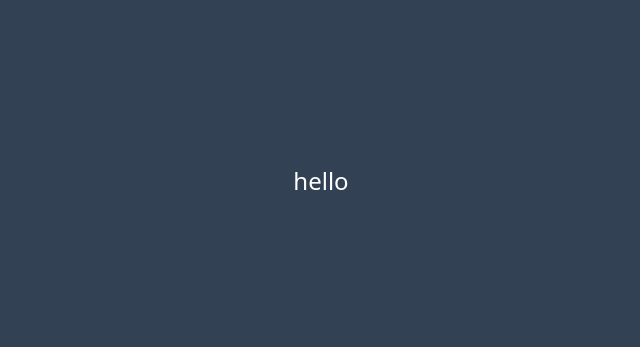
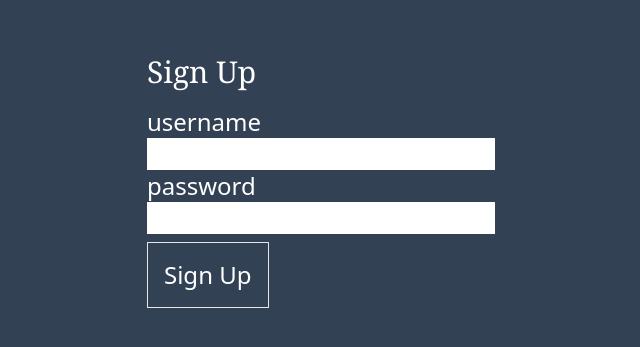
Before and after one commit to timothy-taylor/mern-with-auth, a React (Vite) app in the folder client/: page / in a window 1280 px wide. Shown: the part 219-566 px from the top of the page, without its empty margins (319-959 px from the left). Built offline with nearby package versions, Linux system fonts and the light colour scheme.

Commit message:
ADD: client SignUp, axiosClient, userAPI setup

```diff
--- a/client/package.json
+++ b/client/package.json
@@ -9,6 +9,7 @@
     "preview": "vite preview"
   },
   "dependencies": {
+    "axios": "^0.27.2",
     "react": "^18.2.0",
     "react-dom": "^18.2.0"
   },
--- a/client/src/App.jsx
+++ b/client/src/App.jsx
@@ -1,7 +1,9 @@
+import { SignUp } from "./components/SignUp";
+
 export function App() {
   return (
     <div className="flex items-center justify-center min-h-screen bg-slate-700 text-2xl text-white">
-      hello
+      <SignUp />
     </div>
   );
 }
--- /dev/null
+++ b/client/src/api/axiosClient.js
@@ -0,0 +1,3 @@
+import axios from "axios";
+
+export const axiosClient = axios.create({ baseURL: "http://localhost:3001", timeout: 3000 });
--- /dev/null
+++ b/client/src/api/user.js
@@ -0,0 +1,3 @@
+export const userAPI = {
+  new: (credentials) => ({ method: "POST", url: "/v1/users/", data: credentials }),
+}
--- /dev/null
+++ b/client/src/components/SignUp.jsx
@@ -0,0 +1,64 @@
+import { useState } from "react";
+import { axiosClient } from "../api/axiosClient";
+import { userAPI } from "../api/user";
+
+const Label = ({ label, value, type, handleChange }) => (
+  <label className="flex flex-col">
+    {label}
+    <input
+      type={type}
+      className="text-black"
+      value={value}
+      onChange={(e) => handleChange({ [label]: e.target.value })}
+      required
+    />
+  </label>
+);
+
+const initialState = { username: "", password: "" };
+
+export const SignUp = () => {
+  const [credentials, setCredentials] = useState(initialState);
+
+  const handleChange = (newValue) =>
+    setCredentials((prev) => ({ ...prev, ...newValue }));
+
+  const handleSubmit = async (e) => {
+    e.preventDefault();
+
+    const request = userAPI.new(credentials);
+    try {
+      const result = await axiosClient.request(request);
+      console.log(result);
+      if (result.status === 200) setCredentials(initialState);
+    } catch (error) {
+      console.error(error);
+    }
+  };
+
+  return (
+    <>
+      <form onSubmit={handleSubmit}>
+        <h1 className="mb-4 font-serif text-3xl">Sign Up</h1>
+        <Label
+          label="username"
+          type="text"
+          value={credentials.username}
+          handleChange={handleChange}
+        />
+        <Label
+          label="password"
+          type="password"
+          value={credentials.password}
+          handleChange={handleChange}
+        />
+        <button
+          type="submit"
+          className="p-4 mt-2 border hover:text-slate-700 hover:bg-white"
+        >
+          Sign Up
+        </button>
+      </form>
+    </>
+  );
+};
```
Also changed, not shown: 1 other file (tests, documents, lock files or other folders).
